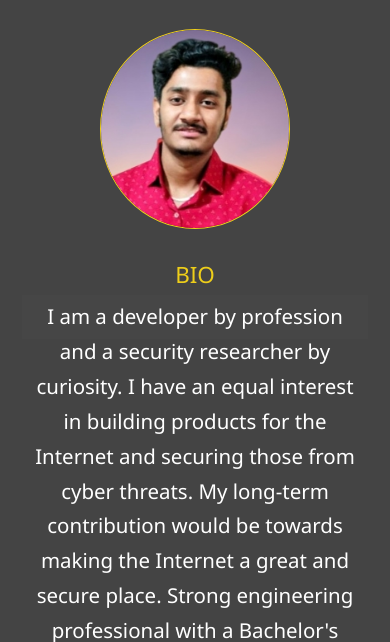
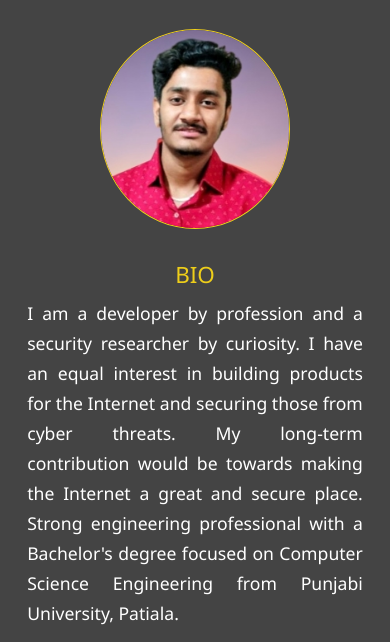
Before and after one commit to nikhilmahajan918/faang, a website: page dist/about.html in a window 390 px wide. Shown: the part 190-832 px from the top of the page. Drawn offline with Linux system fonts and the light colour scheme.

Commit message:
Improvements

```diff
--- a/scss/_mobile.scss
+++ b/scss/_mobile.scss
@@ -121,20 +121,22 @@
   main#about {
     padding: 0 1.1rem;
     margin: auto;
+
     .bio p {
       margin: 0 auto;
-      text-align: unset;
+      text-align: justify;
       margin-top: 0;
       margin-bottom: 0;
       line-height: 1.7em;
-      font-size: 1.28rem;
-      background: lighten($color: $primary-color, $amount: 0.8);
+      font-size: 1.1rem;
+      //background: lighten($color: $primary-color, $amount: 17.8);
       padding: 0.3rem 0.3rem 0 0.3rem; //0.5rem 8
       margin: 0.3rem 0.3rem 0 0.3rem;
       height: 8%;
     }
 
     .button {
+      // margin-left: 90px;
       &:hover {
         background: lighten($color: $primary-color, $amount: 50);
         color: set-text-color($secondary-color);
--- a/scss/main.scss
+++ b/scss/main.scss
@@ -261,4 +261,4 @@ main {
   font-size: 13px;
 }
 
-@import "mobile";
+@import "mobile"
```
Also changed, not shown: dist/css/main.css.
